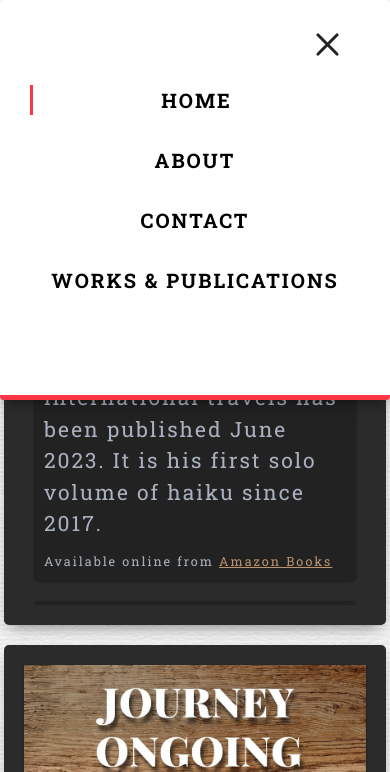
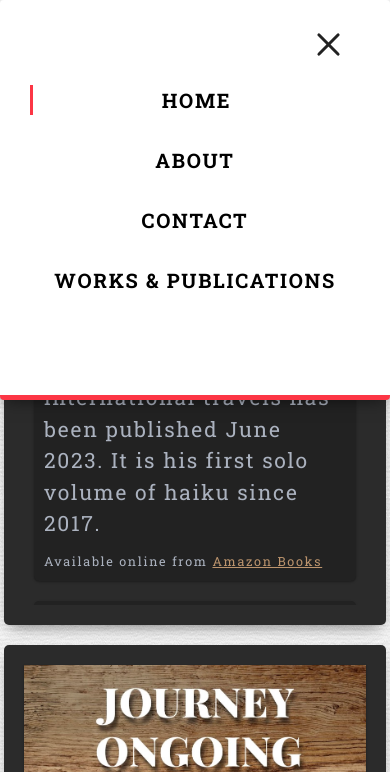
Before and after one commit to ullibodnar/author-site, a plain HTML site: page index.html in a window 390 px wide. Both pictures are taken after a click on the element "menu". Shown: the top 772 px of the page. Drawn offline with nearby package versions, Linux system fonts and the light colour scheme; a web font is replaced by a local one.

Commit message:
change text spacing and fix mobile nav x

```diff
--- a/css/main.css
+++ b/css/main.css
@@ -4,7 +4,7 @@
     padding: 0px;
     margin: 0px;
     line-height: 1.5;
-    letter-spacing: .2rem;
+    letter-spacing: .17rem;
     font-weight: 400;
 }
 /*
@@ -544,7 +544,7 @@ p.timestamp {
       }
 
       .nav-toggle.toggled .nav-line.left {
-        transform: translate(35px, 0) rotate(45deg) scale(2, 1) ;
+        transform: translate(34px, 0) rotate(45deg) scale(2, 1) ;
         border-radius: 1px;
       }
 
@@ -553,7 +553,7 @@ p.timestamp {
       }
 
       .nav-toggle.toggled .nav-line.right {
-        transform: translate(-35px, 0) rotate(-45deg) scale(2, 1) ;
+        transform: translate(-34px, 0) rotate(-45deg) scale(2, 1) ;
         border-radius: 1px;
       }
 
```
